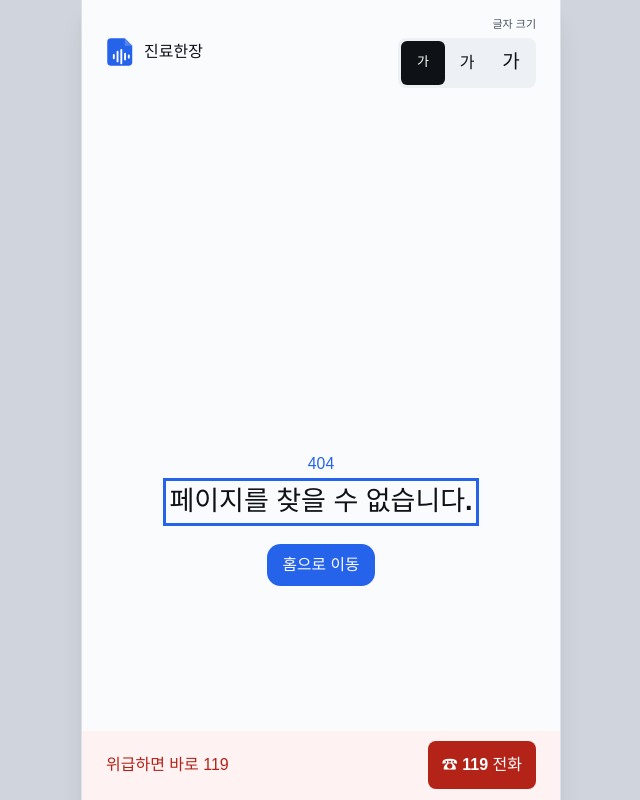
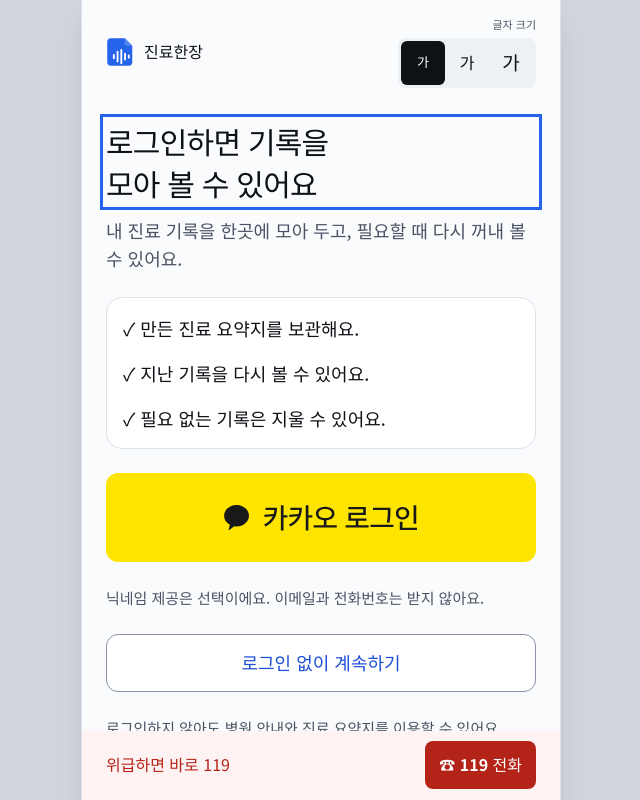
Before and after one commit to AI-healthCare-Team5/Team5-FE, a React (Vite) app: page /login in a window 1280 px wide. Before the commit this address had no page. Shown: the top 800 px of the page, without its empty margins (319-959 px from the left). Built offline with nearby package versions, Linux system fonts and the light colour scheme.

Commit message:
Feat: 로그인 안내와 실패 화면 및 공식 버튼 추가

```diff
--- a/index.html
+++ b/index.html
@@ -12,6 +12,12 @@
     />
     <meta name="theme-color" content="#2563eb" />
     <link rel="manifest" href="/manifest.webmanifest" />
+    <link rel="preconnect" href="https://fonts.googleapis.com" />
+    <link rel="preconnect" href="https://fonts.gstatic.com" crossorigin />
+    <link
+      href="https://fonts.googleapis.com/css2?family=Noto+Sans+KR:wght@400;500;600;700;800&display=swap"
+      rel="stylesheet"
+    />
     <link rel="icon" type="image/svg+xml" href="/favicon.svg" />
     <title>진료한장</title>
   </head>
--- a/src/App.tsx
+++ b/src/App.tsx
@@ -10,6 +10,7 @@
 import { SummaryLoadingPage } from "@/pages/summary-loading/SummaryLoadingPage";
 import { EmergencyPage } from "@/pages/emergency/EmergencyPage";
 import { GuardianConsentPage } from "@/pages/guardian-consent/GuardianConsentPage";
+import { LoginPage } from "@/pages/login/LoginPage";
 
 const router = createBrowserRouter([
   {
@@ -25,6 +26,8 @@
       { path: "/summary-loading", element: <SummaryLoadingPage /> },
       { path: "/emergency", element: <EmergencyPage /> },
       { path: "/guardian-consent", element: <GuardianConsentPage /> },
+      { path: "/login", element: <LoginPage /> },
+      { path: "/login/failed", element: <LoginPage failed /> },
       { path: "*", element: <NotFoundPage /> },
     ],
   },
--- /dev/null
+++ b/src/pages/login/LoginPage.tsx
@@ -0,0 +1,91 @@
+import { useNavigate } from "react-router";
+import { ActionLink, Button, Card, PageTitle } from "@/components/ui";
+import { appActions, useAppStore } from "@/stores/appStore";
+
+export function LoginPage({ failed = false }: { failed?: boolean }) {
+  const navigate = useNavigate();
+  const { recordConsent, returnTo } = useAppStore();
+  function login() {
+    appActions.loginDemo();
+    navigate(recordConsent ? returnTo : "/record-consent");
+  }
+  return (
+    <>
+      <PageTitle
+        description={
+          failed
+            ? "괜찮아요. 다시 시도하거나 로그인 없이 계속할 수 있어요."
+            : "내 진료 기록을 한곳에 모아 두고, 필요할 때 다시 꺼내 볼 수 있어요."
+        }
+      >
+        {failed ? (
+          <>
+            로그인을
+            <br />
+            마치지 못했어요
+          </>
+        ) : (
+          <>
+            로그인하면 기록을
+            <br />
+            모아 볼 수 있어요
+          </>
+        )}
+      </PageTitle>
+      {failed ? (
+        <>
+          <ActionLink to="/login">다시 시도</ActionLink>
+          <ActionLink to="/" variant="outline">
+            로그인 없이 계속하기
+          </ActionLink>
+          <Card>
+            <h2 className="font-bold">이렇게 해 보세요</h2>
+            <ol className="mt-3 list-decimal space-y-3 pl-5 text-[0.889rem] text-muted">
+              <li>인터넷 연결을 확인해 주세요.</li>
+              <li>카카오 로그인 창을 닫았다면 다시 시도해 주세요.</li>
+              <li>
+                계속 어렵다면 로그인 없이 병원 안내와 요약지를 이용할 수 있어요.
+              </li>
+            </ol>
+          </Card>
+        </>
+      ) : (
+        <>
+          <Card>
+            <ul className="space-y-4">
+              <li>✓ 만든 진료 요약지를 보관해요.</li>
+              <li>✓ 지난 기록을 다시 볼 수 있어요.</li>
+              <li>✓ 필요 없는 기록은 지울 수 있어요.</li>
+            </ul>
+          </Card>
+          <button
+            type="button"
+            aria-label="카카오 로그인"
+            onClick={login}
+            className="flex min-h-[3.4rem] w-full items-center justify-center overflow-hidden rounded-[12px] bg-[#fee500]"
+          >
+            <img
+              src="/images/kakao-login.svg"
+              alt="카카오 로그인"
+              className="h-auto w-full"
+            />
+          </button>
+          <p className="text-[0.833rem] text-muted">
+            닉네임 제공은 선택이에요. 이메일과 전화번호는 받지 않아요.
+          </p>
+          <ActionLink to="/" variant="outline">
+            로그인 없이 계속하기
+          </ActionLink>
+          <p className="text-[0.833rem] text-muted">
+            로그인하지 않아도 병원 안내와 진료 요약지를 이용할 수 있어요.
+          </p>
+        </>
+      )}
+      {failed && (
+        <Button variant="quiet" onClick={() => navigate("/")}>
+          처음으로
+        </Button>
+      )}
+    </>
+  );
+}
--- a/src/styles/fonts.css
+++ b/src/styles/fonts.css
@@ -1,5 +1,3 @@
-@import url("https://fonts.googleapis.com/css2?family=Noto+Sans+KR:wght@400;500;600;700;800&display=swap");
-
 @theme {
   --font-sans:
     "Noto Sans KR", "Apple SD Gothic Neo", "Malgun Gothic", sans-serif;
```
Also changed, not shown: public/images/kakao-login.svg (added).
